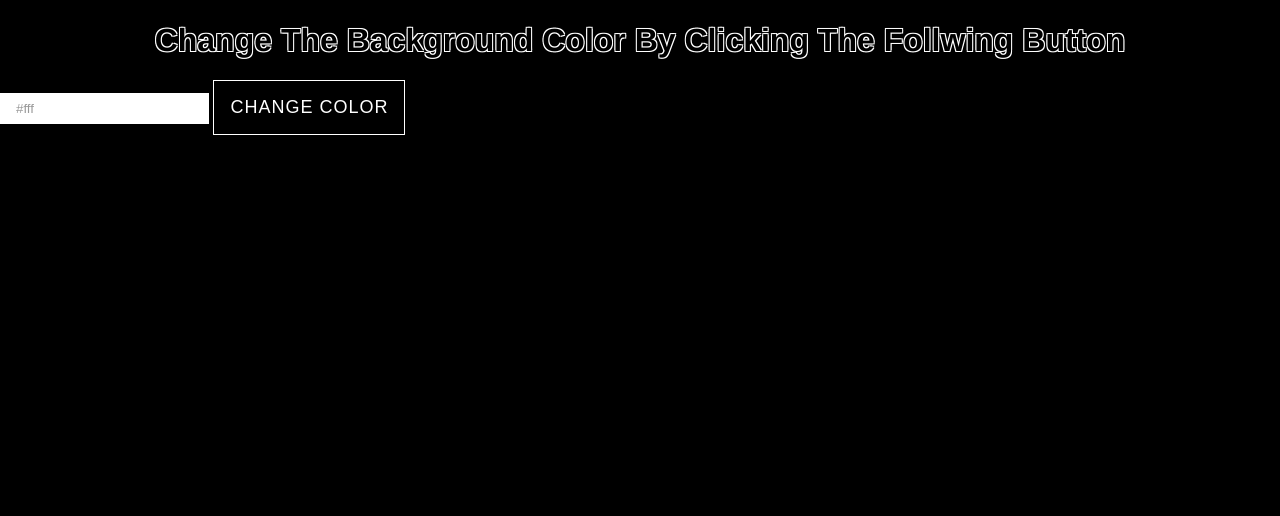
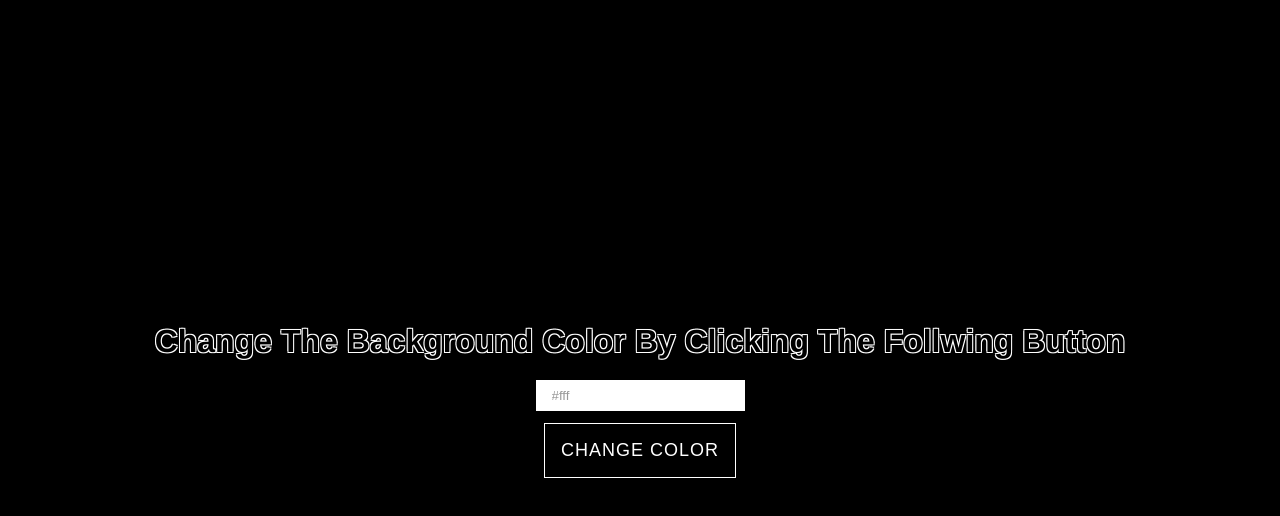
Before and after one commit to imrul099/Dom-Project, a plain HTML site: page generate-hex-color/index.html in a window 1280 px wide. Drawn offline with Linux system fonts and the light colour scheme.

Commit message:
added css with html

```diff
--- a/generate-hex-color/index.html
+++ b/generate-hex-color/index.html
@@ -7,10 +7,12 @@
     <link rel="stylesheet" href="./styles.css">
 </head>
 <body>
-    <div class="container" id="container">
-        <h1>Change The Background Color By Clicking The Follwing Button</h1>
+    <div class="main-container">
+        <div class="container" id="container">
+            <h1>Change The Background Color By Clicking The Follwing Button</h1>
+        </div>
+        <input type="text" disabled value="#fff" id="output">
+        <button id="change-btn">Change Color</button>
     </div>
-    <input type="text" disabled value="#fff" id="output">
-    <button id="change-btn">Change Color</button>
 </body>
 </html>
--- a/generate-hex-color/styles.css
+++ b/generate-hex-color/styles.css
@@ -8,18 +8,21 @@ body{
     font-family: 'Franklin Gothic Medium', 'Arial Narrow', Arial, sans-serif;
     font-size: 16px;
     background-color: #000;
-    width: 100vw;
-    height: 10vh;
+}
+
+.main-container{
+    width: 100%;
+    height: 100vh;
+    display: flex;
+    flex-direction: column;
+    justify-content: center;
+    align-items: center;
 }
 
 .container{
-    width: 100%;
-	height: 100%;
-	display: flex;
-	flex-direction: column;
-	justify-content: center;
-	align-items: center;
-	gap: 1rem;
+    margin-bottom: 20px;
+    /* width: 100%;
+	height: 100%; */
 }
 
 input[type= 'text'],
@@ -41,6 +44,7 @@ button{
     text-transform: uppercase;
     letter-spacing: 1px;
     cursor: pointer;
+    margin-top: 12px;
 
 }
 
```
